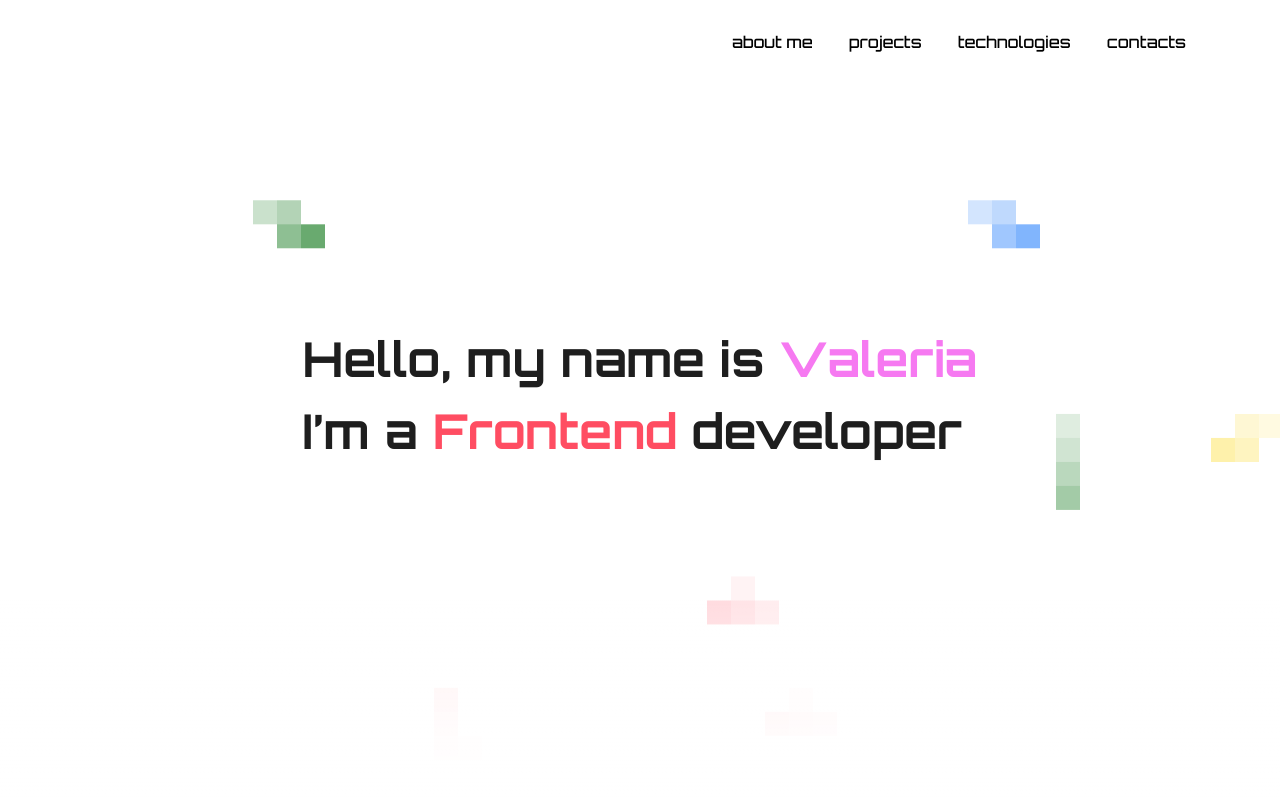
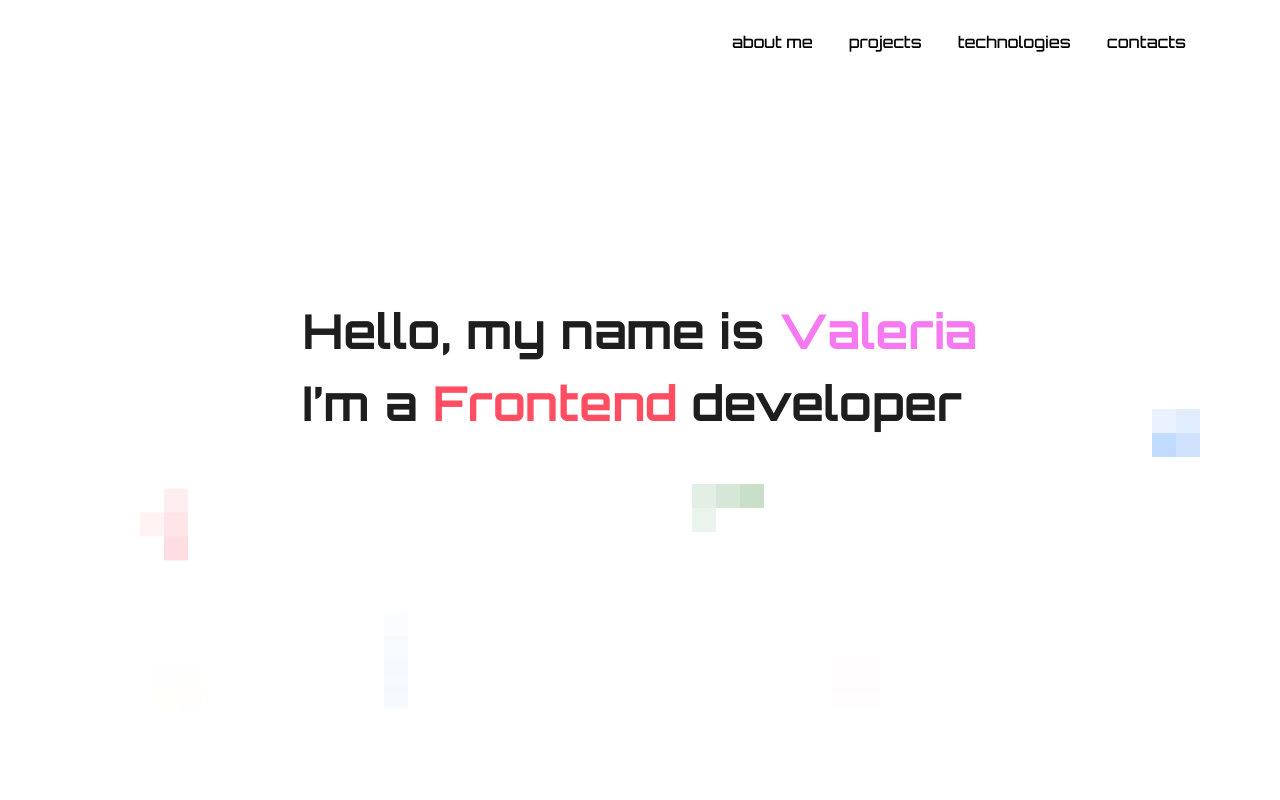
Before and after one commit to Aleinikova/cv, a Next.js app: page / in a window 1280 px wide. Shown: the top 800 px of the page. Built offline with nearby package versions, Linux system fonts and the light colour scheme.

Commit message:
rework welcome block animation

```diff
--- a/app/(homepage)/WelcomeAnimation.tsx
+++ b/app/(homepage)/WelcomeAnimation.tsx
@@ -3,83 +3,8 @@
 import clsx from 'clsx';
 import { useEffect, useRef, useMemo, useState, useLayoutEffect } from 'react';
 import gsap from 'gsap';
-import { v4 as uuidv4 } from 'uuid';
 
 import Tetris from '@components/TetrisPiece';
-import { PieceType, PieceColor } from '@components/TetrisPiece/types';
-
-const MAX_DELAY_SEC = 10;
-const MIN_DELAY_SEC = 0;
-
-interface TetrisPiece {
-  className: string;
-  delay: number;
-  left: number;
-  type: PieceType;
-  color: PieceColor;
-}
-
-const calculateLeftPosition = (
-  pieces: TetrisPiece[],
-  iteration: number
-): number => {
-  const left = Math.random() * 96;
-
-  if (
-    pieces.every((piece) => Math.abs(piece.left - left) > 5) ||
-    iteration === 100
-  ) {
-    return left;
-  }
-
-  return calculateLeftPosition(pieces, iteration + 1);
-};
-
-const calculateDelay = (pieces: TetrisPiece[], iteration: number): number => {
-  const delay = Math.floor(
-    Math.random() * (MAX_DELAY_SEC - MIN_DELAY_SEC) + MIN_DELAY_SEC
-  );
-
-  if (
-    pieces.every((piece) => Math.abs(piece.delay - delay) > 0.2) ||
-    iteration === 100
-  ) {
-    return delay;
-  }
-
-  return calculateDelay(pieces, iteration + 1);
-};
-
-const generateTetris = (piecesNumber: number) => {
-  const array: TetrisPiece[] = [];
-
-  [...new Array(piecesNumber)].forEach(() => {
-    array.push({
-      className: `tetris-${uuidv4()}`,
-      delay: calculateDelay(array, 0),
-      left: calculateLeftPosition(array, 0),
-      type: ['T', 'I', 'O', 'L', 'J', 'Z', 'S'][
-        Math.floor(Math.random() * 7)
-      ] as PieceType,
-      color: ['red', 'green', 'blue', 'yellow'][
-        Math.floor(Math.random() * 4)
-      ] as PieceColor,
-    });
-  });
-
-  return array;
-};
-
-const ANIMATION_FROM = {
-  opacity: 1,
-  transform: 'translateY(-20vh)',
-};
-
-const ANIMATION_TO = {
-  opacity: 0,
-  transform: 'translateY(95vh)',
-  duration: 6,
-};
 
 // TODO: turn off animation on window blue
 function WelcomeAnimation() {
@@ -93,61 +18,155 @@ function WelcomeAnimation() {
     setIsClient(true);
   }, []);
 
-  const initialPieces = useMemo(() => generateTetris(20), []);
-
-  // dynamic pieces
-  const [pieces, setPieces] = useState<TetrisPiece[][]>([]);
-
   useLayoutEffect(() => {
     if (isClient) {
       ctx.add(() => {
-        initialPieces.forEach((piece) => {
-          gsap.fromTo(`.${piece.className}`, ANIMATION_FROM, {
-            ...ANIMATION_TO,
-            delay: piece.delay,
-          });
-        });
+        gsap.fromTo(
+          '.tetris-1',
+          {
+            opacity: 1,
+            transform: 'translateY(-20vh)',
+            rotate: 180,
+          },
+          {
+            opacity: 0,
+            transform: 'translateY(95vh)',
+            rotate: 180,
+            duration: 6,
+            repeat: -1,
+          }
+        );
+
+        gsap.fromTo(
+          '.tetris-2',
+          {
+            opacity: 1,
+            transform: 'translateY(-20vh)',
+            rotate: -90,
+          },
+          {
+            opacity: 0,
+            transform: 'translateY(95vh)',
+            rotate: -90,
+            delay: 3,
+            duration: 6,
+            repeat: -1,
+          }
+        );
+
+        gsap.fromTo(
+          '.tetris-3',
+          {
+            opacity: 1,
+            transform: 'translateY(-20vh)',
+          },
+          {
+            opacity: 0,
+            transform: 'translateY(95vh)',
+            delay: 1.2,
+            duration: 6,
+            repeat: -1,
+          }
+        );
+
+        gsap.fromTo(
+          '.tetris-4',
+          {
+            opacity: 1,
+            transform: 'translateY(-20vh)',
+          },
+          {
+            opacity: 0,
+            transform: 'translateY(95vh)',
+            delay: 2,
+            duration: 6,
+            repeat: -1,
+          }
+        );
+
+        gsap.fromTo(
+          '.tetris-5',
+          {
+            opacity: 1,
+            transform: 'translateY(-20vh)',
+          },
+          {
+            opacity: 0,
+            transform: 'translateY(95vh)',
+            delay: 0.2,
+            duration: 6,
+            repeat: -1,
+          }
+        );
+
+        gsap.fromTo(
+          '.tetris-6',
+          {
+            opacity: 1,
+            transform: 'translateY(-20vh)',
+            rotate: 90,
+          },
+          {
+            opacity: 0,
+            transform: 'translateY(95vh)',
+            rotate: 90,
+            delay: 3.2,
+            duration: 6,
+            repeat: -1,
+          }
+        );
+
+        gsap.fromTo(
+          '.tetris-7',
+          {
+            opacity: 1,
+            transform: 'translateY(-20vh)',
+          },
+          {
+            opacity: 0,
+            transform: 'translateY(95vh)',
+            delay: 1.3,
+            duration: 6,
+            repeat: -1,
+          }
+        );
+
+        gsap.fromTo(
+          '.tetris-8',
+          {
+            opacity: 1,
+            transform: 'translateY(-20vh)',
+          },
+          {
+            opacity: 0,
+            transform: 'translateY(95vh)',
+            delay: 3.6,
+            duration: 6,
+            repeat: -1,
+          }
+        );
+
+        gsap.fromTo(
+          '.tetris-9',
+          {
+            opacity: 1,
+            transform: 'translateY(-20vh)',
+            rotate: 90,
+          },
+          {
+            opacity: 0,
+            transform: 'translateY(95vh)',
+            delay: 0.6,
+            rotate: 90,
+            duration: 6,
+            repeat: -1,
+          }
+        );
       }, animationContainerRef);
     }
 
     return () => ctx.revert();
-  }, [ctx, initialPieces, isClient]);
-
-  const iterationRef = useRef(0);
-
-  // adding new pieces and removing old
-  useEffect(() => {
-    const interval = setInterval(() => {
-      if (iterationRef.current < 8) {
-        setPieces((prevState) => [...prevState, generateTetris(10)]);
-        iterationRef.current += 1;
-      } else if (iterationRef.current === 8) {
-        // skip iteration and wait until animations end
-        iterationRef.current += 1;
-      } else if (iterationRef.current === 9) {
-        iterationRef.current = 0;
-        setPieces([generateTetris(20)]);
-      }
-    }, 12000);
-
-    return () => {
-      clearInterval(interval);
-    };
-  }, []);
-
-  // animate new dynamic pieces
-  useLayoutEffect(() => {
-    if (pieces.length !== 0) {
-      ctx.add(() => {
-        pieces[pieces.length - 1].forEach((piece) => {
-          gsap.fromTo(`.${piece.className}`, ANIMATION_FROM, {
-            ...ANIMATION_TO,
-            delay: piece.delay,
-          });
-        });
-      }, animationContainerRef);
-    }
-  }, [pieces, ctx]);
+  }, [ctx, isClient]);
 
   // clear animation
   useEffect(
@@ -163,64 +182,47 @@ function WelcomeAnimation() {
 
   return (
     <>
+      <div className='absolute left-0 top-[-84px] z-10 h-[15%] w-full bg-gradient-to-b from-white to-transparent' />
       <div ref={animationContainerRef}>
-        {initialPieces.map((piece) => (
         <Tetris
-            variant={piece.type}
-            color={piece.color}
-            className={clsx(
-              piece.className,
-              '!absolute left-[2%] top-0 translate-y-[-20vh] rotate-180'
-            )}
-            style={{
-              left: `${piece.left}%`,
-            }}
-            key={piece.className}
-          />
-        ))}
-        {pieces.map((piecesSet) =>
-          piecesSet.map((piece) => (
-            <Tetris
-              variant={piece.type}
-              color={piece.color}
-              className={clsx(
-                piece.className,
-                '!absolute left-[2%] top-0 translate-y-[-20vh] rotate-180'
-              )}
-              style={{
-                left: `${piece.left}%`,
-              }}
-              key={piece.className}
-            />
-          ))
-        )}
-        {/* <Tetris
           variant='L'
           color='red'
           className={clsx(
             'tetris tetris-1',
-          '!absolute left-[2%] top-[-20vh] rotate-180'
+            '!absolute left-[1%] top-[-20vh] rotate-90'
           )}
         />
         <Tetris
           variant='T'
           color='red'
-        className={clsx('tetris tetris-2', '!absolute left-[10%] top-[-20vh]')}
+          className={clsx(
+            'tetris tetris-2',
+            '!absolute left-[10%] top-[-20vh] -rotate-90'
+          )}
         />
         <Tetris
           variant='O'
           color='yellow'
-        className={clsx('tetris tetris-3', '!absolute left-[12%] top-[-20vh]')}
+          className={clsx(
+            'tetris tetris-3',
+            '!absolute left-[12%] top-[-20vh]'
+          )}
         />
         <Tetris
           variant='I'
           color='blue'
-        className={clsx('tetris tetris-4', '!absolute left-[30%] top-[-20vh]')}
+          className={clsx(
+            'tetris tetris-4',
+            '!absolute left-[30%] top-[-20vh]'
+          )}
         />
         <Tetris
           variant='T'
           color='green'
-        className={clsx('tetris tetris-5', '!absolute left-[40%] top-[-20vh]')}
+          className={clsx(
+            'tetris tetris-5',
+            '!absolute left-[40%] top-[-20vh]'
+          )}
         />
         <Tetris
           variant='L'
@@ -233,12 +235,18 @@ function WelcomeAnimation() {
         <Tetris
           variant='O'
           color='red'
-        className={clsx('tetris tetris-7', '!absolute left-[65%] top-[-20vh]')}
+          className={clsx(
+            'tetris tetris-7',
+            '!absolute left-[65%] top-[-20vh]'
+          )}
         />
         <Tetris
           variant='O'
           color='blue'
-        className={clsx('tetris tetris-8', '!absolute left-[90%] top-[-20vh]')}
+          className={clsx(
+            'tetris tetris-8',
+            '!absolute left-[90%] top-[-20vh]'
+          )}
         />
         <Tetris
           variant='I'
@@ -247,7 +255,7 @@ function WelcomeAnimation() {
             'tetris tetris-9',
             '!absolute left-[92%] top-[-20vh] rotate-90'
           )}
-      /> */}
+        />
       </div>
       <div className='absolute bottom-0 left-0 h-[25%] w-full bg-gradient-to-b from-transparent to-white' />
     </>
--- a/app/(homepage)/WelcomeBlock.tsx
+++ b/app/(homepage)/WelcomeBlock.tsx
@@ -2,9 +2,9 @@ import WelcomeAnimation from './WelcomeAnimation';
 
 function WelcomeBlock() {
   return (
-    <section className='flex h-[calc(100vh_-_84px)]'>
+    <section className='relative flex h-[calc(100vh_-_84px)] w-full items-center justify-center'>
       {/* 84px header height */}
-      <div className='relative top-1/3 z-10 h-[150px] max-w-3xl'>
+      <div className='relative -top-[10%] z-10 h-[150px] max-w-3xl'>
         <h1 className='font-secondary  text-5xl font-bold leading-normal text-text-primary'>
           Hello, my name is <span className='text-brand-pink'>Valeria</span>
           <br />
--- a/components/Header/index.tsx
+++ b/components/Header/index.tsx
@@ -2,7 +2,7 @@ import Nav from './Nav';
 
 function Header() {
   return (
-    <header className='flex w-full px-8 py-6'>
+    <header className='z-20 flex w-full px-8 py-6'>
       <Nav className='ml-auto' />
     </header>
   );
```
Lines whose indentation alone changed are shown as unchanged.
